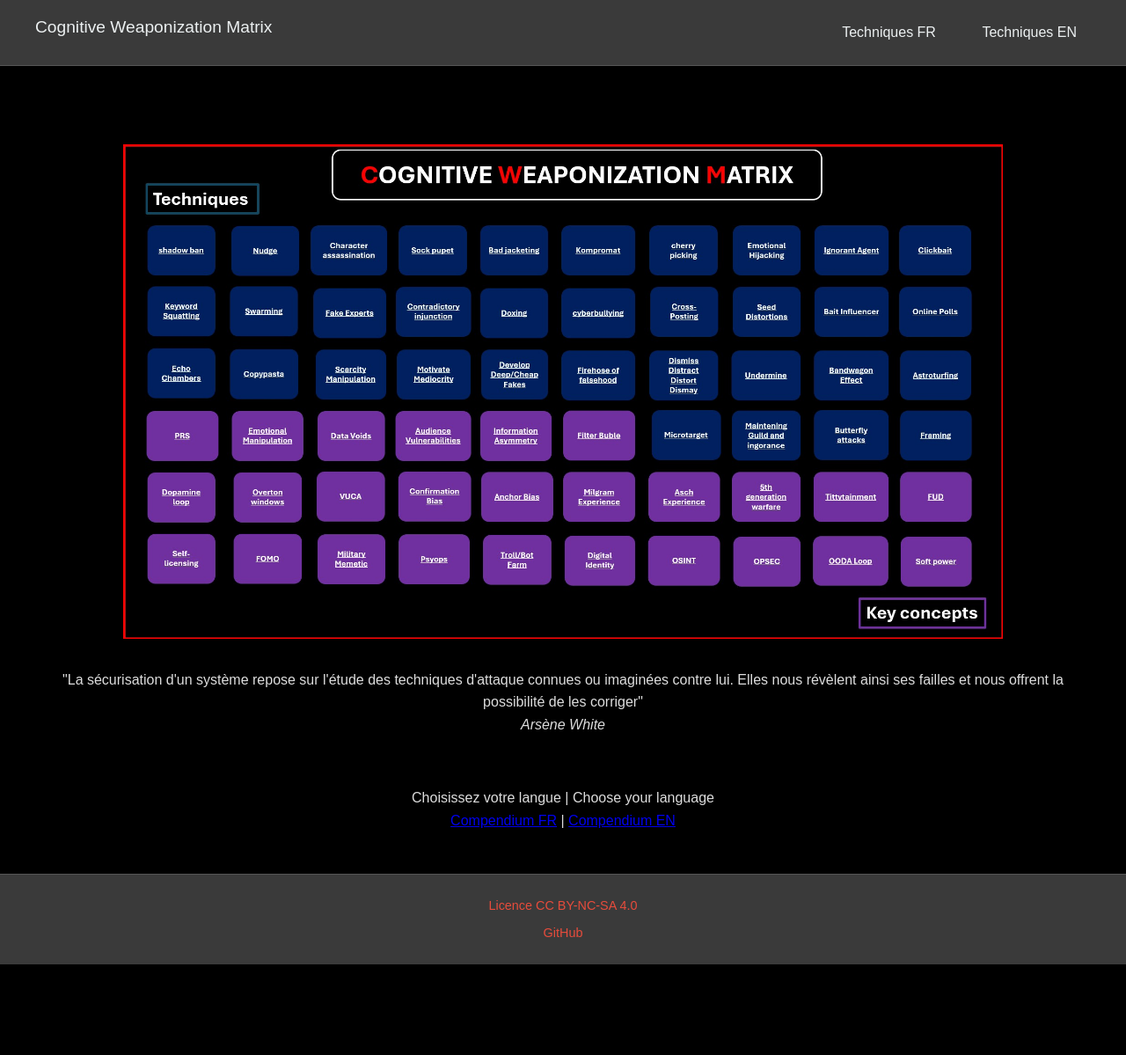
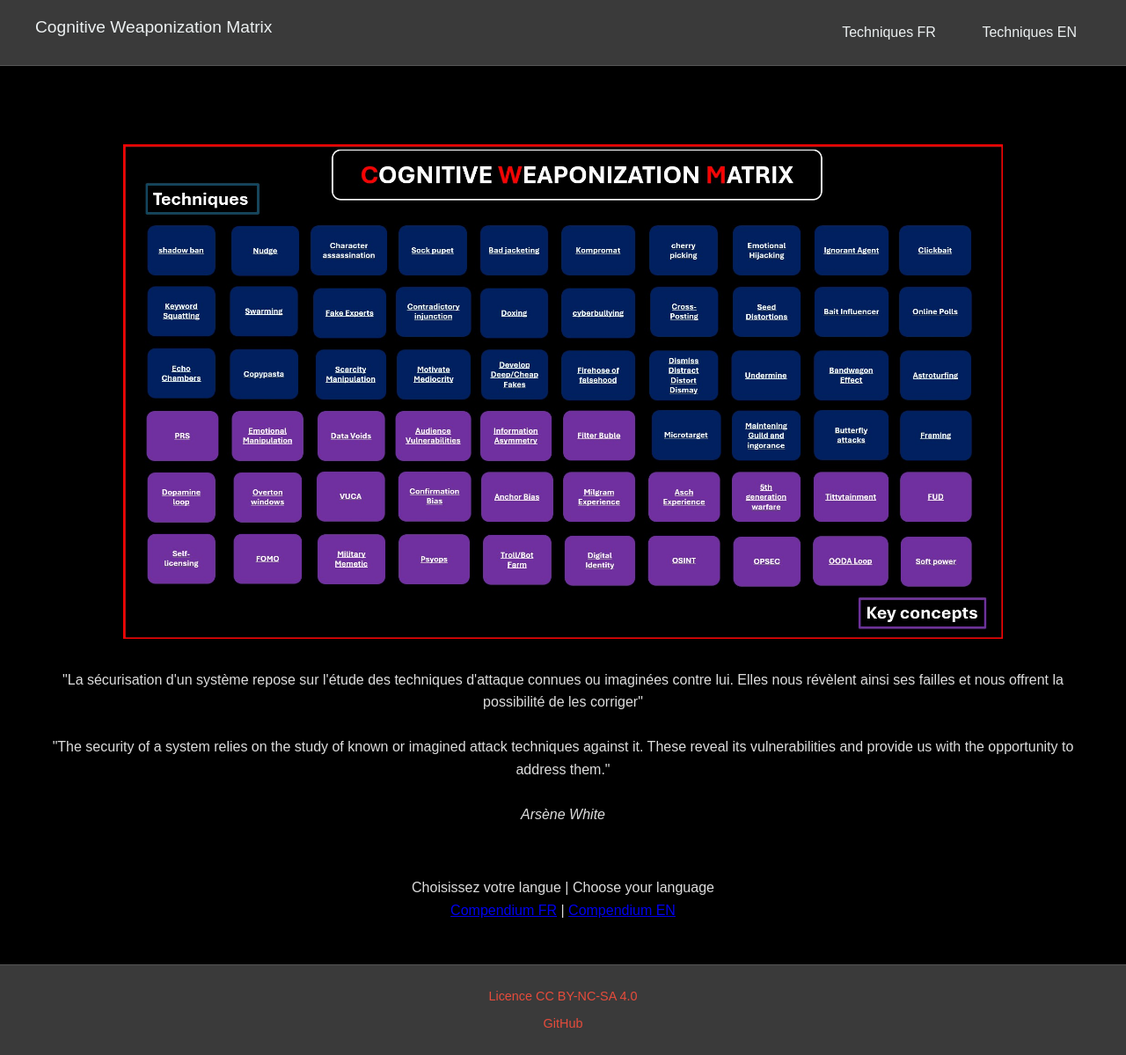
Before and after one commit to Anadema/Cognitive-Weaponization-Matrix, a Jekyll site: the page built from index.md, in a window 1280 px wide. Shown: the whole page at 88% size. Built offline with Jekyll 4.4.1, drawn with Linux system fonts in a browser that asks for light colours; before the commit the page ends 1096 px from its top, so only the background shows below that.

Commit message:
Update index.md

```diff
--- a/index.md
+++ b/index.md
@@ -5,7 +5,8 @@ title: Cognitive-Weaponization-Matrix
 <br>
 <p align="center">
     <img width="1000" height="550" src="Framework/CWM.jpg"><br><br>
-  "La sécurisation d'un système repose sur l'étude des techniques d'attaque connues ou imaginées contre lui. Elles nous révèlent ainsi ses failles et nous offrent la possibilité de les corriger"<br>
+  "La sécurisation d'un système repose sur l'étude des techniques d'attaque connues ou imaginées contre lui. Elles nous révèlent ainsi ses failles et nous offrent la possibilité de les corriger"<br><br>
+    "The security of a system relies on the study of known or imagined attack techniques against it. These reveal its vulnerabilities and provide us with the opportunity to address them."<br><br>
   <i>Arsène White</i>
 </p><br>
 <p align="center">
```
